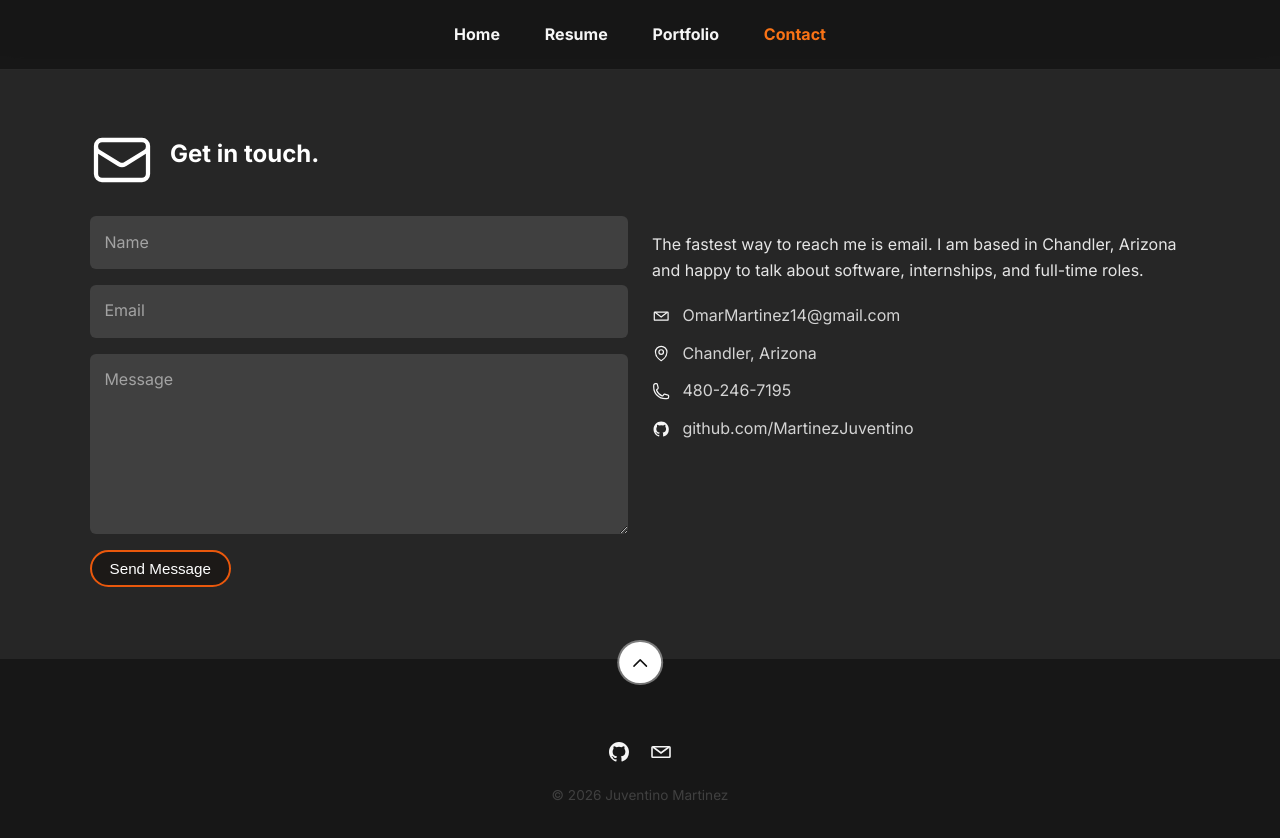
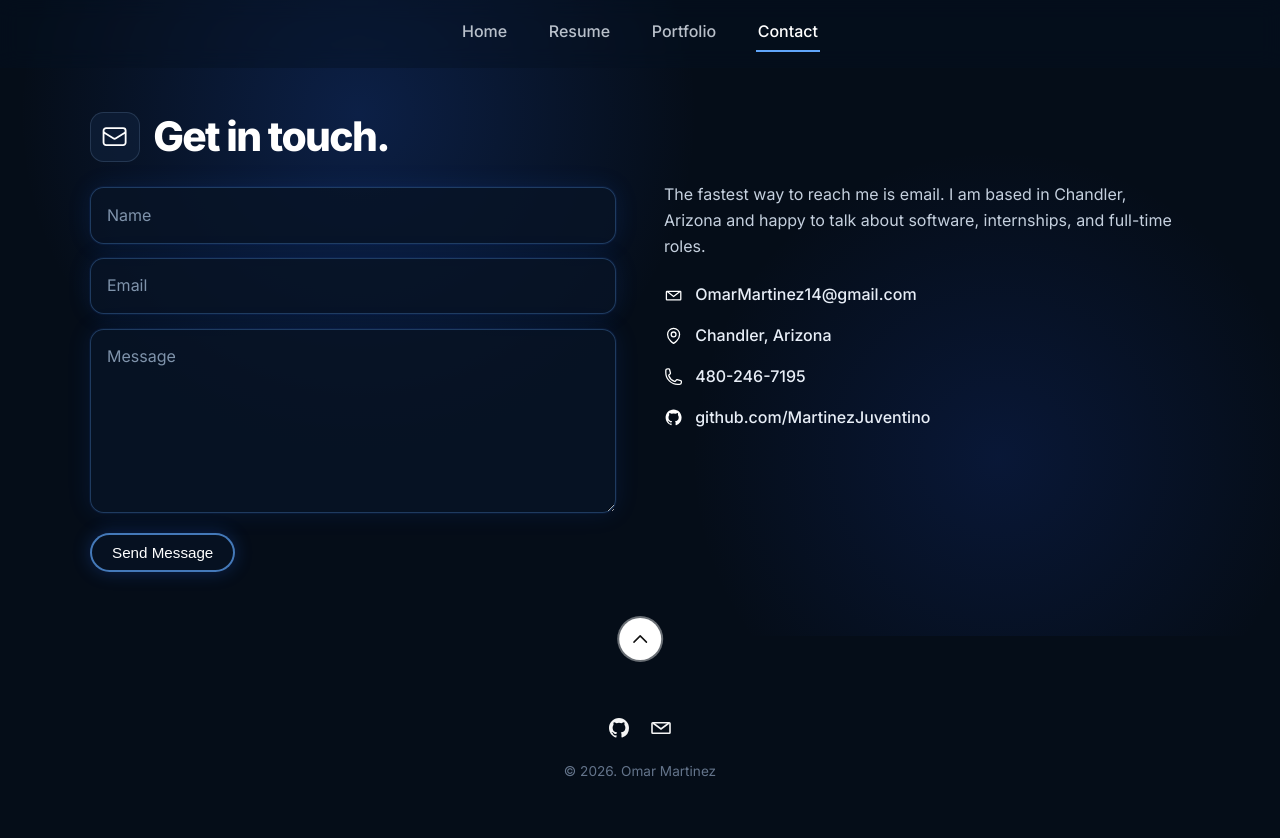
Before and after one commit to MartinezJuventino/Resume, a plain HTML site: page contact.html in a window 1280 px wide. After the commit the page ends 815 px from the top, so only its background shows below. Drawn offline with Linux system fonts and the light colour scheme.

Commit message:
Restyle the Contact page to match the navy layout used across the rest of the site. (#3)
Co-authored-by: Cursor <cursoragent@cursor.com>

```diff
--- a/contact.html
+++ b/contact.html
@@ -10,7 +10,7 @@
   <link href="https://fonts.googleapis.com/css2?family=Inter:wght@400;500;600;700;800&display=swap" rel="stylesheet" />
   <link rel="stylesheet" href="css/style.css" />
 </head>
-<body class="subpage" id="top">
+<body class="subpage contact-page" id="top">
   <a class="skip-link" href="#content">Skip to content</a>
 
   <header class="site-header" id="headerNav">
@@ -35,13 +35,16 @@
   </div>
 
   <main class="page-main" id="content">
-    <section class="section section-dark contact">
+    <section class="section contact-section">
       <div class="wrap">
+        <div class="contact-grid">
+          <div>
             <div class="contact-heading">
-          <svg viewBox="0 0 24 24" aria-hidden="true"><path fill="none" stroke="currentColor" stroke-width="1.6" stroke-linecap="round" stroke-linejoin="round" d="M21.75 6.75v10.5a2.25 2.25 0 0 1-2.25 2.25h-15a2.25 2.25 0 0 1-2.25-2.25V6.75m19.5 0A2.25 2.25 0 0 0 19.5 4.5h-15a2.25 2.25 0 0 0-2.25 2.25m19.5 0v.243a2.25 2.25 0 0 1-1.07 1.916l-7.5 4.615a2.25 2.25 0 0 1-2.36 0L3.32 8.91a2.25 2.25 0 0 1-1.07-1.916V6.75"/></svg>
-          <h2>Get in touch.</h2>
+              <span class="contact-heading-icon" aria-hidden="true">
+                <svg viewBox="0 0 24 24"><path fill="none" stroke="currentColor" stroke-width="1.6" stroke-linecap="round" stroke-linejoin="round" d="M21.75 6.75v10.5a2.25 2.25 0 0 1-2.25 2.25h-15a2.25 2.25 0 0 1-2.25-2.25V6.75m19.5 0A2.25 2.25 0 0 0 19.5 4.5h-15a2.25 2.25 0 0 0-2.25 2.25m19.5 0v.243a2.25 2.25 0 0 1-1.07 1.916l-7.5 4.615a2.25 2.25 0 0 1-2.36 0L3.32 8.91a2.25 2.25 0 0 1-1.07-1.916V6.75"/></svg>
+              </span>
+              <h1>Get in touch.</h1>
             </div>
-        <div class="contact-grid">
             <form id="contact-form">
               <label class="sr-only" for="name">Name</label>
               <input id="name" name="name" type="text" placeholder="Name" required autocomplete="name" />
@@ -52,8 +55,9 @@
               <button class="btn btn-primary" type="submit">Send Message</button>
               <p class="form-note" id="form-note" hidden></p>
             </form>
-          <div>
-            <p>The fastest way to reach me is email. I am based in Chandler, Arizona and happy to talk about software, internships, and full-time roles.</p>
+          </div>
+          <div class="contact-aside">
+            <p class="contact-copy">The fastest way to reach me is email. I am based in Chandler, Arizona and happy to talk about software, internships, and full-time roles.</p>
             <ul class="contact-list">
               <li>
                 <a href="mailto:OmarMartinez14@gmail.com">
@@ -98,7 +102,7 @@
         <svg viewBox="0 0 24 24" aria-hidden="true"><path fill="none" stroke="currentColor" stroke-width="1.6" d="M3.75 6.75h16.5a.75.75 0 0 1 .75.75v9a.75.75 0 0 1-.75.75H3.75a.75.75 0 0 1-.75-.75v-9a.75.75 0 0 1 .75-.75Z"/><path fill="none" stroke="currentColor" stroke-width="1.6" d="m4 7 8 6 8-6"/></svg>
       </a>
     </div>
-    <p class="copyright">© <span id="year"></span> Juventino Martinez</p>
+    <p class="copyright">© <span id="year"></span>. Omar Martinez</p>
   </footer>
 
   <script src="js/site.js"></script>
--- a/css/style.css
+++ b/css/style.css
@@ -498,7 +498,8 @@ body.home .hero-bg {
 /* Home page — navy glass look */
 body.home,
 body.resume-page,
-body.portfolio-page {
+body.portfolio-page,
+body.contact-page {
   --accent: #3b82f6;
   --accent-strong: #2563eb;
   --navy: #071422;
@@ -508,18 +509,21 @@ body.portfolio-page {
 
 body.home .site-header,
 body.resume-page .site-header,
-body.portfolio-page .site-header {
+body.portfolio-page .site-header,
+body.contact-page .site-header {
   background: rgb(7 18 34 / 42%);
 }
 
 body.resume-page.subpage .site-header,
-body.portfolio-page.subpage .site-header {
+body.portfolio-page.subpage .site-header,
+body.contact-page.subpage .site-header {
   border-bottom: 0;
 }
 
 body.home .desktop-nav,
 body.resume-page .desktop-nav,
-body.portfolio-page .desktop-nav {
+body.portfolio-page .desktop-nav,
+body.contact-page .desktop-nav {
   gap: 2.4rem;
 }
 
@@ -528,7 +532,9 @@ body.home .mobile-nav a,
 body.resume-page .desktop-nav a,
 body.resume-page .mobile-nav a,
 body.portfolio-page .desktop-nav a,
-body.portfolio-page .mobile-nav a {
+body.portfolio-page .mobile-nav a,
+body.contact-page .desktop-nav a,
+body.contact-page .mobile-nav a {
   font-weight: 500;
   color: rgb(226 232 240 / 82%);
   border-radius: 0;
@@ -549,7 +555,12 @@ body.portfolio-page .desktop-nav a:hover,
 body.portfolio-page .desktop-nav a.active,
 body.portfolio-page .desktop-nav a[aria-current="page"],
 body.portfolio-page .mobile-nav a.active,
-body.portfolio-page .mobile-nav a[aria-current="page"] {
+body.portfolio-page .mobile-nav a[aria-current="page"],
+body.contact-page .desktop-nav a:hover,
+body.contact-page .desktop-nav a.active,
+body.contact-page .desktop-nav a[aria-current="page"],
+body.contact-page .mobile-nav a.active,
+body.contact-page .mobile-nav a[aria-current="page"] {
   color: #fff;
 }
 
@@ -558,25 +569,30 @@ body.home .desktop-nav a[aria-current="page"],
 body.resume-page .desktop-nav a.active,
 body.resume-page .desktop-nav a[aria-current="page"],
 body.portfolio-page .desktop-nav a.active,
-body.portfolio-page .desktop-nav a[aria-current="page"] {
+body.portfolio-page .desktop-nav a[aria-current="page"],
+body.contact-page .desktop-nav a.active,
+body.contact-page .desktop-nav a[aria-current="page"] {
   box-shadow: inset 0 -2px 0 #60a5fa;
 }
 
 body.home .menu-toggle,
 body.resume-page .menu-toggle,
-body.portfolio-page .menu-toggle {
+body.portfolio-page .menu-toggle,
+body.contact-page .menu-toggle {
   background: var(--accent);
 }
 
 body.home .mobile-nav,
 body.resume-page .mobile-nav,
-body.portfolio-page .mobile-nav {
+body.portfolio-page .mobile-nav,
+body.contact-page .mobile-nav {
   background: rgb(7 18 34 / 72%);
 }
 
 body.home .mobile-nav-panel,
 body.resume-page .mobile-nav-panel,
-body.portfolio-page .mobile-nav-panel {
+body.portfolio-page .mobile-nav-panel,
+body.contact-page .mobile-nav-panel {
   background: #0b1a30;
 }
 
@@ -731,19 +747,22 @@ body.home .about-facts strong {
 
 body.home .site-footer,
 body.resume-page .site-footer,
-body.portfolio-page .site-footer {
+body.portfolio-page .site-footer,
+body.contact-page .site-footer {
   background: var(--navy-deep);
 }
 
 body.home .socials a:hover,
 body.resume-page .socials a:hover,
-body.portfolio-page .socials a:hover {
+body.portfolio-page .socials a:hover,
+body.contact-page .socials a:hover {
   color: var(--accent);
 }
 
 body.home .copyright,
 body.resume-page .copyright,
-body.portfolio-page .copyright {
+body.portfolio-page .copyright,
+body.contact-page .copyright {
   color: #64748b;
 }
 
@@ -1853,98 +1872,156 @@ body.portfolio-page .coverflow::before {
 }
 
 /* Contact */
+body.contact-page {
+  color: #d5deea;
+}
+
+body.contact-page .page-main {
+  background:
+    radial-gradient(circle at 28% 18%, rgb(37 99 235 / 22%), transparent 32%),
+    radial-gradient(circle at 78% 72%, rgb(29 78 216 / 16%), transparent 28%),
+    var(--navy-deep);
+}
+
+.contact-section {
+  padding-top: 3.5rem;
+  padding-bottom: 4rem;
+}
+
 .contact-heading {
   display: flex;
   align-items: center;
-  gap: 1rem;
-  margin-bottom: 1.5rem;
-}
-
-.contact-heading svg {
-  display: none;
-  width: 4rem;
-  height: 4rem;
-  color: #fff;
+  gap: 0.85rem;
+  margin-bottom: 1.6rem;
+}
+
+.contact-heading-icon {
+  width: 3.1rem;
+  height: 3.1rem;
+  border-radius: 0.85rem;
+  display: grid;
+  place-items: center;
+  color: #fff;
+  background: rgb(15 32 58 / 70%);
+  border: 1px solid rgb(148 180 220 / 18%);
+  flex: 0 0 auto;
+}
+
+.contact-heading-icon svg {
+  width: 1.7rem;
+  height: 1.7rem;
+}
+
+.contact-heading h1 {
+  margin: 0;
+  color: #fff;
+  font-size: clamp(1.9rem, 4vw, 2.55rem);
+  font-weight: 800;
+  letter-spacing: -0.04em;
 }
 
 .contact-grid {
   display: grid;
-  gap: 1.5rem;
+  gap: 2rem;
 }
 
 form {
   display: grid;
-  gap: 1rem;
+  gap: 0.9rem;
 }
 
 input,
 textarea {
   width: 100%;
-  border: 0;
-  border-radius: 0.375rem;
-  background: var(--neutral-700);
-  color: #e5e5e5;
-  padding: 0.85rem 0.9rem;
+  border: 1px solid rgb(96 165 250 / 28%);
+  border-radius: 0.85rem;
+  background: rgb(8 20 38 / 82%);
+  color: #e8eef7;
+  padding: 0.9rem 1rem;
   font: inherit;
+  box-shadow: 0 0 0 1px rgb(37 99 235 / 8%), 0 0 24px rgb(37 99 235 / 12%);
+}
+
+textarea {
+  min-height: 11rem;
+  resize: vertical;
 }
 
 input::placeholder,
 textarea::placeholder {
-  color: var(--neutral-400);
+  color: #7f93ab;
 }
 
 input:focus,
 textarea:focus {
-  outline: 2px solid var(--orange-strong);
-  outline-offset: 1px;
+  outline: none;
+  border-color: rgb(96 165 250 / 70%);
+  box-shadow: 0 0 0 1px rgb(59 130 246 / 45%), 0 0 28px rgb(37 99 235 / 28%);
 }
 
 form .btn {
   width: max-content;
-  background: #1c1917;
-  border-color: var(--orange-strong);
+  margin-top: 0.35rem;
+  padding: 0.55rem 1.25rem;
+  background: rgb(8 20 38 / 70%);
+  border-color: rgb(96 165 250 / 70%);
+  box-shadow: 0 0 18px rgb(37 99 235 / 28%);
+}
+
+form .btn:hover,
+form .btn:focus-visible {
+  background: rgb(37 99 235 / 22%);
 }
 
 .form-note {
   margin: 0;
-  color: #fdba74;
+  color: #93c5fd;
+}
+
+.contact-copy {
+  color: #c5d0de;
+  margin: 0;
+  max-width: 32rem;
 }
 
 .contact-list {
   list-style: none;
   padding: 0;
-  margin: 1.25rem 0 0;
-  display: grid;
-  gap: 0.75rem;
+  margin: 1.45rem 0 0;
+  display: grid;
+  gap: 0.95rem;
 }
 
 .contact-list a {
   display: flex;
   align-items: center;
   gap: 0.75rem;
-  color: #d4d4d4;
+  color: #e8eef7;
+  font-weight: 500;
   transition: color 0.2s ease;
 }
 
-.contact-list a:hover {
-  color: var(--orange);
+.contact-list a:hover,
+.contact-list a:focus-visible {
+  color: #93c5fd;
 }
 
 .contact-list svg {
-  width: 1.15rem;
-  height: 1.15rem;
+  width: 1.2rem;
+  height: 1.2rem;
   flex: 0 0 auto;
-  color: #f5f5f5;
+  color: #fff;
 }
 
 @media (min-width: 768px) {
-  .contact-heading svg {
-    display: block;
-  }
-
   .contact-grid {
     grid-template-columns: 1fr 1fr;
     align-items: start;
+    gap: 3rem;
+  }
+
+  .contact-aside {
+    padding-top: 4.4rem;
   }
 }
 
```
Lines whose indentation alone changed are shown as unchanged.
